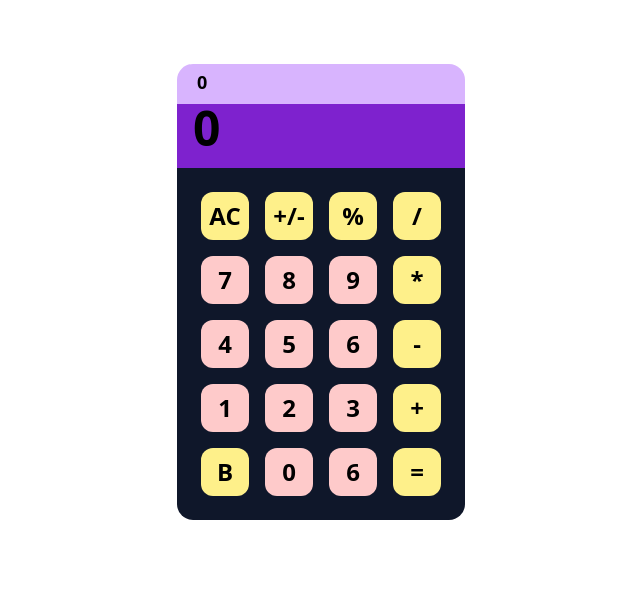
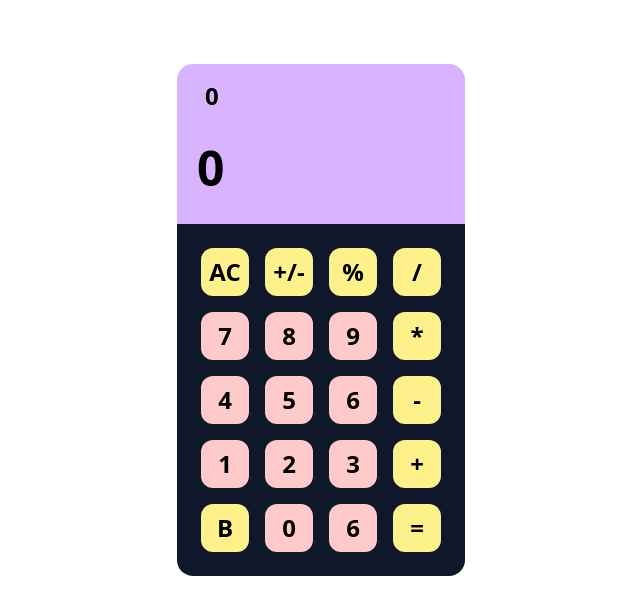
Before and after one commit to lawal-mj/react-calculator, a React (Create React App) app: page / in a window 1280 px wide. Shown: the top 614 px of the page, without its empty margins (319-959 px from the left). Built offline with nearby package versions, Linux system fonts and the light colour scheme.

Commit message:
made colors similar and added some size adjustments

```diff
--- a/src/Components/InputBox.js
+++ b/src/Components/InputBox.js
@@ -1,6 +1,6 @@
 export default function InputBox(props){
     return (
-        <div className="bg-purple-300 h-10 indent-5 text-lg pt-1 rounded-t-2xl">
+        <div className="bg-purple-300 h-20 indent-7 text-2xl pt-4 rounded-t-2xl">
             {props.input}
         </div>
     )
--- a/src/Components/OutputBox.js
+++ b/src/Components/OutputBox.js
@@ -1,6 +1,6 @@
 export default function OutputBox(props){
     return (
-        <div className="bg-purple-700 h-16 indent-4 text-5xl">
+        <div className="bg-purple-300 h-20 indent-5 text-5xl">
             {props.output}
         </div>
     )
```
